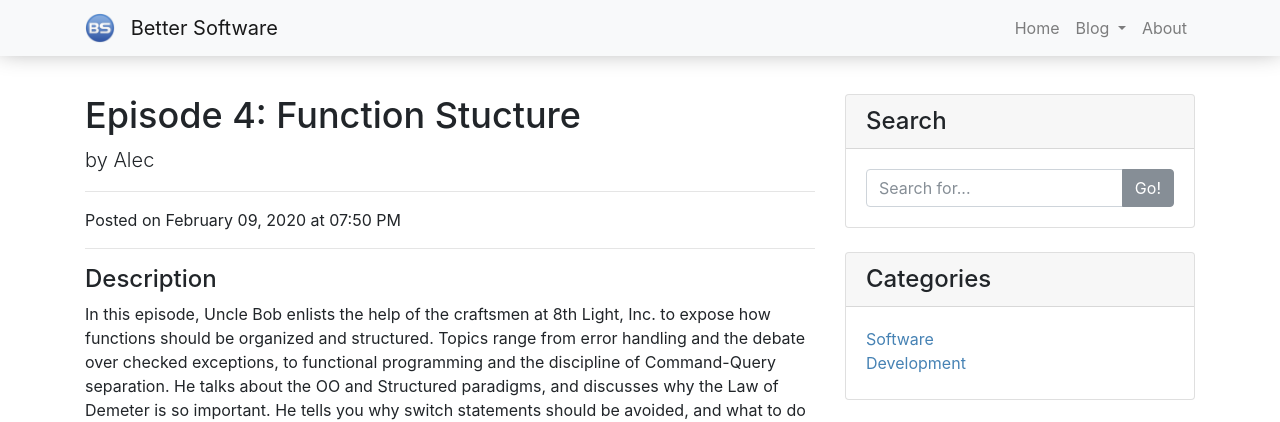
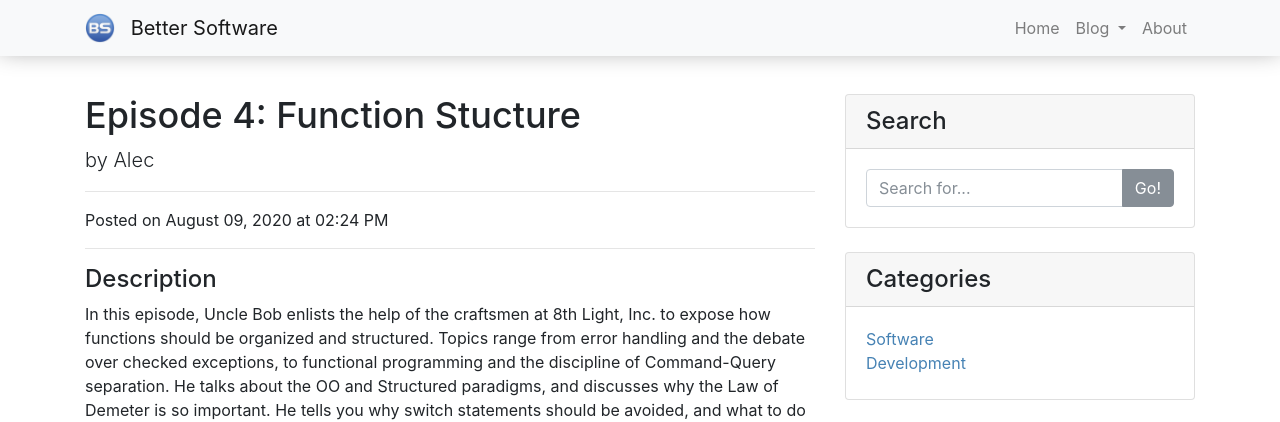
Before and after one commit to aroques/aroques.github.io, a Jekyll site: the page built from _posts/2020-02-09-clean-code-ep4.md, in a window 1280 px wide and 900 px high. Shown: the top 422 px of the window. Built offline with Jekyll 4.4.1, drawn with Linux system fonts in a browser that asks for light colours; some of the changed lines change nothing that is shown.

Commit message:
Upadate date of episode 4 post

```diff
--- a/_posts/2020-02-09-clean-code-ep4.md
+++ b/_posts/2020-02-09-clean-code-ep4.md
@@ -2,7 +2,7 @@
 layout: post
 title: 'Episode 4: Function Stucture'
 categories: [clean code, clean code fundamentals, software development]
-date: 2020-02-09 19:50:00
+date: 2020-08-09 14:24:00
 ---
 
 #### Description
```
